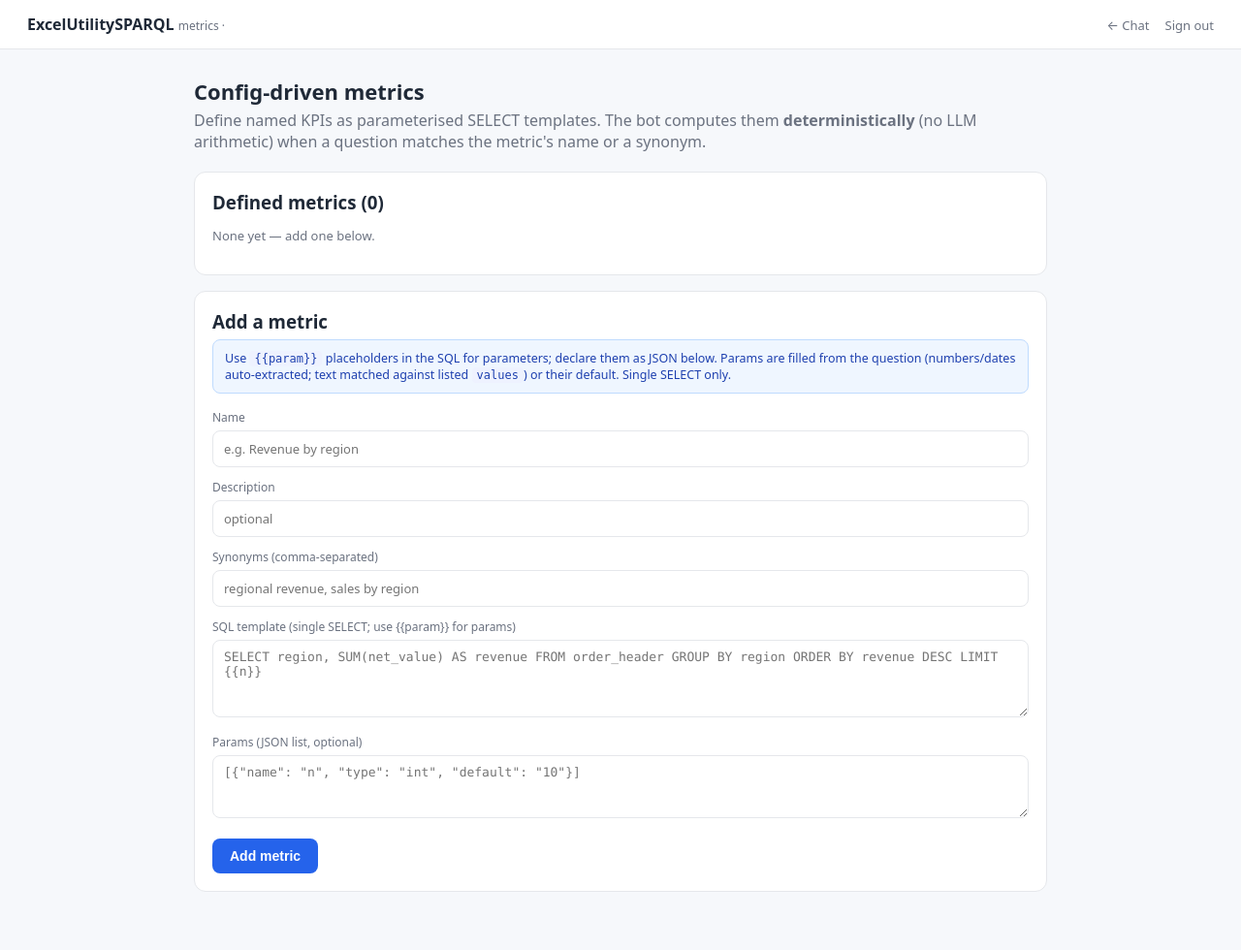
After one commit to mahi80/ExcelUilitySQPARL, a FastAPI app: template ui/templates/metrics.html in a window 1280 px wide. The commit adds this page. Shown: the whole page at 97% size. Run offline with FastAPI, Linux system fonts and the light colour scheme; the template is opened without the code that fills it, so the values that code supplies are empty.

Commit message:
M4: config-driven metrics (deterministic, no-LLM KPIs)
Per-dataset KPI templates stored in the artifact, managed via onboarding CRUD
(/projects/{id}/metrics) and a UI /metrics editor. The planner routes a question
matching a metric name/synonym to a deterministic executor: param-fill
(agent/metrics.py — numbers/dates auto-extracted, text matched to listed values,
else default) → SELECT-only/allowlist validate → read-only execute → audited SQL.
No LLM arithmetic. Offline suite now 50/50.

Co-Authored-By: Claude Opus 4.8 (1M context) <noreply@anthropic.com>

```diff
--- a/agent/config.py
+++ b/agent/config.py
@@ -58,6 +58,11 @@ class Dataset:
     @property
     def row_counts(self) -> dict[str, int]:
         return self._d.get("row_counts", {})
+
+    @property
+    def metrics(self) -> list[dict]:
+        """Config-driven KPI definitions (M4)."""
+        return self._d.get("metrics", [])
 
     # M3 — SPARQL plane
     @property
--- a/agent/graph.py
+++ b/agent/graph.py
@@ -17,6 +17,7 @@ from nodes import (
     State,
     compose,
     compose_insights,
+    execute_metric,
     execute_sparql,
     execute_sql,
     generate_sparql,
@@ -51,6 +52,7 @@ def build_graph():
     g.add_node("repair_prep", repair_prep)
     g.add_node("execute_sql", execute_sql)
     g.add_node("execute_sparql", execute_sparql)
+    g.add_node("execute_metric", execute_metric)
     g.add_node("compose_insights", compose_insights)
     g.add_node("compose", compose)
 
@@ -59,7 +61,8 @@ def build_graph():
     g.add_conditional_edges("policy_check", route_after_policy,
                             {"allow": "plan", "block": "compose"})
     g.add_conditional_edges("plan", route_after_plan,
-                            {"sql": "generate_sql", "sparql": "generate_sparql"})
+                            {"sql": "generate_sql", "sparql": "generate_sparql",
+                             "metric": "execute_metric"})
     g.add_edge("generate_sql", "validate_sql")
     g.add_edge("generate_sparql", "validate_sparql")
     g.add_conditional_edges("validate_sql", route_after_validate_sql,
@@ -73,6 +76,7 @@ def build_graph():
                             {"sql": "generate_sql", "sparql": "generate_sparql"})
     g.add_edge("execute_sql", "compose_insights")
     g.add_edge("execute_sparql", "compose_insights")
+    g.add_edge("execute_metric", "compose_insights")
     g.add_edge("compose_insights", "compose")
     g.add_edge("compose", END)
 
--- a/ui/main.py
+++ b/ui/main.py
@@ -137,6 +137,8 @@ def _message_context(q: str, data: dict, elapsed_ms: int) -> dict:
     answer_html = markdown.markdown(cleaned, extensions=["fenced_code", "tables"])
     if data.get("policy_block"):
         path_label, path_class = "POLICY BLOCK", "badge-policy"
+    elif (data.get("target_lang") or "") == "metric":
+        path_label, path_class = "METRIC", "badge-metric"
     elif (data.get("target_lang") or "") == "sparql":
         path_label, path_class = "SPARQL via Ontop", "badge-sparql"
     elif (data.get("target_lang") or "") == "sql":
@@ -367,6 +369,64 @@ async def activate_project(request: Request, project_id: str):
     return JSONResponse({"ok": True, "project": project_id})
 
 
+# --- config-driven metrics (M4) ----------------------------------------------
+@app.get("/metrics", response_class=HTMLResponse)
+async def metrics_page(request: Request, error: str | None = None):
+    if not _is_authed(request):
+        return RedirectResponse("/login", status_code=303)
+    project = request.session.get("project")
+    if not project:
+        return RedirectResponse("/", status_code=303)
+    metrics, ds = [], await _active_dataset(project)
+    try:
+        async with httpx.AsyncClient(timeout=10.0) as client:
+            r = await client.get(f"{ONBOARDING_URL}/projects/{project}/metrics")
+            metrics = r.json().get("metrics", [])
+    except Exception:
+        pass
+    return templates.TemplateResponse("metrics.html", {
+        "request": request, "user": request.session.get("user"), "project": project,
+        "dataset": ds, "metrics": metrics, "error": error})
+
+
+@app.post("/metrics/add")
+async def metrics_add(request: Request, name: str = Form(...), sql_template: str = Form(...),
+                      description: str = Form(""), synonyms: str = Form(""), params: str = Form("")):
+    if not _is_authed(request):
+        return RedirectResponse("/login", status_code=303)
+    project = request.session.get("project")
+    try:
+        parsed_params = json.loads(params) if params.strip() else []
+    except json.JSONDecodeError:
+        return RedirectResponse("/metrics?error=Params+must+be+valid+JSON+(or+blank)", status_code=303)
+    body = {"name": name, "description": description or None,
+            "synonyms": [s.strip() for s in synonyms.split(",") if s.strip()],
+            "sql_template": sql_template, "params": parsed_params}
+    try:
+        async with httpx.AsyncClient(timeout=15.0) as client:
+            r = await client.post(f"{ONBOARDING_URL}/projects/{project}/metrics", json=body)
+            r.raise_for_status()
+    except httpx.HTTPStatusError as e:
+        detail = e.response.json().get("detail", str(e)) if e.response else str(e)
+        return RedirectResponse(f"/metrics?error={detail}", status_code=303)
+    except Exception as e:  # noqa: BLE001
+        return RedirectResponse(f"/metrics?error={e}", status_code=303)
+    return RedirectResponse("/metrics", status_code=303)
+
+
+@app.post("/metrics/{metric_id}/delete")
+async def metrics_delete(request: Request, metric_id: str):
+    if not _is_authed(request):
+        return RedirectResponse("/login", status_code=303)
+    project = request.session.get("project")
+    try:
+        async with httpx.AsyncClient(timeout=10.0) as client:
+            await client.delete(f"{ONBOARDING_URL}/projects/{project}/metrics/{metric_id}")
+    except Exception:
+        pass
+    return RedirectResponse("/metrics", status_code=303)
+
+
 # --- chat ---------------------------------------------------------------------
 @app.post("/ask", response_class=HTMLResponse)
 async def ask(request: Request, q: str = Form(...)):
--- a/ui/templates/index.html
+++ b/ui/templates/index.html
@@ -27,7 +27,7 @@
     .a-card { background:var(--card); border:1px solid var(--border); border-radius:12px; padding:16px 18px; box-shadow:0 2px 8px rgba(0,0,0,.03); }
     .a-head { display:flex; align-items:center; gap:8px; margin-bottom:10px; }
     .badge { font-size:11px; font-weight:700; padding:2px 8px; border-radius:6px; letter-spacing:.03em; }
-    .badge-sql { background:#dbeafe; color:#1e40af; } .badge-sparql { background:#ede9fe; color:#5b21b6; } .badge-policy { background:#fee2e2; color:#991b1b; } .badge-unknown { background:#f3f4f6; color:#6b7280; }
+    .badge-sql { background:#dbeafe; color:#1e40af; } .badge-sparql { background:#ede9fe; color:#5b21b6; } .badge-metric { background:#dcfce7; color:#166534; } .badge-policy { background:#fee2e2; color:#991b1b; } .badge-unknown { background:#f3f4f6; color:#6b7280; }
     .chip-meta { font-size:11px; color:var(--muted); }
     .answer { font-size:14px; line-height:1.6; }
     .answer h3 { font-size:13px; text-transform:uppercase; letter-spacing:.04em; color:var(--muted); margin:16px 0 6px; }
@@ -64,7 +64,7 @@
       </select>
       <span class="ds">{{ dataset.tables|length }} tables</span>
     </div>
-    <div><a href="/upload">+ New dataset</a><a href="/logout">Sign out</a></div>
+    <div><a href="/metrics">Metrics</a><a href="/upload">+ New dataset</a><a href="/logout">Sign out</a></div>
   </header>
 
   <div id="chat">
--- /dev/null
+++ b/ui/templates/metrics.html
@@ -0,0 +1,80 @@
+<!DOCTYPE html>
+<html lang="en">
+<head>
+  <meta charset="utf-8">
+  <meta name="viewport" content="width=device-width, initial-scale=1">
+  <title>Metrics — ExcelUtilitySPARQL</title>
+  <style>
+    :root { --bg:#f6f8fb; --card:#fff; --ink:#1f2937; --muted:#6b7280; --accent:#2563eb; --border:#e5e7eb; }
+    * { box-sizing:border-box; }
+    body { margin:0; font-family: system-ui, -apple-system, "Segoe UI", Roboto, sans-serif; background:var(--bg); color:var(--ink); }
+    header { display:flex; justify-content:space-between; align-items:center; padding:14px 28px; background:#fff; border-bottom:1px solid var(--border); }
+    header .brand { font-weight:700; }
+    header a { color:var(--muted); text-decoration:none; font-size:13px; margin-left:16px; }
+    .wrap { max-width:920px; margin:28px auto 60px; padding:0 20px; }
+    h1 { font-size:22px; margin:0 0 4px; }
+    p.sub { color:var(--muted); margin:0 0 20px; }
+    .card { background:var(--card); border:1px solid var(--border); border-radius:12px; padding:18px; margin-bottom:16px; }
+    .m { border:1px solid var(--border); border-radius:10px; padding:12px 14px; margin-bottom:10px; }
+    .m .mname { font-weight:650; } .m .syn { color:var(--muted); font-size:12px; }
+    .m pre { background:#0f172a; color:#e2e8f0; padding:10px; border-radius:8px; overflow-x:auto; font-size:12px; margin:8px 0 0; }
+    label { display:block; font-size:12px; color:var(--muted); margin:12px 0 5px; }
+    input, textarea { width:100%; box-sizing:border-box; padding:9px 11px; border:1px solid var(--border); border-radius:8px; font-size:13px; font-family:inherit; }
+    textarea { resize:vertical; }
+    .mono { font-family: ui-monospace, "SF Mono", Menlo, monospace; }
+    button { margin-top:16px; padding:10px 18px; background:var(--accent); color:#fff; border:none; border-radius:8px; font-size:14px; font-weight:600; cursor:pointer; }
+    button.del { background:#fee2e2; color:#b91c1c; margin:0; padding:5px 10px; font-size:12px; font-weight:500; }
+    .err { background:#fef2f2; color:#b91c1c; border:1px solid #fecaca; padding:10px 12px; border-radius:8px; font-size:13px; margin-bottom:16px; }
+    .hint { background:#eff6ff; color:#1e40af; border:1px solid #bfdbfe; padding:10px 12px; border-radius:8px; font-size:12.5px; margin-bottom:16px; }
+    code { background:#eef2ff; padding:1px 5px; border-radius:4px; font-size:12px; }
+  </style>
+</head>
+<body>
+  <header>
+    <div><span class="brand">ExcelUtilitySPARQL</span> <span style="color:var(--muted);font-size:12px;">metrics · {{ dataset.dataset_name }}</span></div>
+    <div><a href="/">← Chat</a><a href="/logout">Sign out</a></div>
+  </header>
+  <div class="wrap">
+    <h1>Config-driven metrics</h1>
+    <p class="sub">Define named KPIs as parameterised SELECT templates. The bot computes them <b>deterministically</b> (no LLM arithmetic) when a question matches the metric's name or a synonym.</p>
+    {% if error %}<div class="err">{{ error }}</div>{% endif %}
+
+    <div class="card">
+      <h3 style="margin:0 0 10px;">Defined metrics ({{ metrics|length }})</h3>
+      {% if not metrics %}<p style="color:var(--muted);font-size:13px;">None yet — add one below.</p>{% endif %}
+      {% for m in metrics %}
+      <div class="m">
+        <div style="display:flex;justify-content:space-between;align-items:start;">
+          <div>
+            <div class="mname">{{ m.name }}</div>
+            {% if m.description %}<div style="font-size:13px;">{{ m.description }}</div>{% endif %}
+            {% if m.synonyms %}<div class="syn">also: {{ m.synonyms|join(", ") }}</div>{% endif %}
+            {% if m.params %}<div class="syn">params: {% for p in m.params %}<code>{{ p.name }}:{{ p.type }}{% if p.default is not none %}={{ p.default }}{% endif %}</code> {% endfor %}</div>{% endif %}
+          </div>
+          <form method="post" action="/metrics/{{ m.id }}/delete"><button class="del" type="submit">Delete</button></form>
+        </div>
+        <pre>{{ m.sql_template }}</pre>
+      </div>
+      {% endfor %}
+    </div>
+
+    <div class="card">
+      <h3 style="margin:0 0 6px;">Add a metric</h3>
+      <div class="hint">Use <code>{{ '{{param}}' }}</code> placeholders in the SQL for parameters; declare them as JSON below. Params are filled from the question (numbers/dates auto-extracted; text matched against listed <code>values</code>) or their default. Single SELECT only.</div>
+      <form method="post" action="/metrics/add">
+        <label>Name</label>
+        <input name="name" placeholder="e.g. Revenue by region" required>
+        <label>Description</label>
+        <input name="description" placeholder="optional">
+        <label>Synonyms (comma-separated)</label>
+        <input name="synonyms" placeholder="regional revenue, sales by region">
+        <label>SQL template (single SELECT; use {{ '{{param}}' }} for params)</label>
+        <textarea name="sql_template" class="mono" rows="4" placeholder="SELECT region, SUM(net_value) AS revenue FROM order_header GROUP BY region ORDER BY revenue DESC LIMIT {{ '{{n}}' }}" required></textarea>
+        <label>Params (JSON list, optional)</label>
+        <textarea name="params" class="mono" rows="3" placeholder='[{"name": "n", "type": "int", "default": "10"}]'></textarea>
+        <button type="submit">Add metric</button>
+      </form>
+    </div>
+  </div>
+</body>
+</html>
```
Also changed, not shown: agent/metrics.py (added, +67 -0 lines), agent/nodes.py (+58 -2 lines), docs/HANDOFF.md (+8 -3 lines), onboarding/main.py (+77 -0 lines), tests/test_offline_m4.py (added, +67 -0 lines), README.md.
